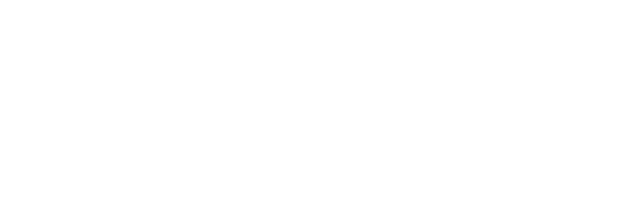
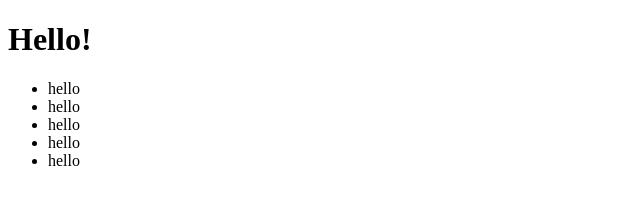
Before and after one commit to OlhaKinash/test, a plain HTML site: page index.html in a window 1280 px wide. Shown: the whole page, without its empty margins (0-640 px from the left). Drawn offline with Linux system fonts and the light colour scheme.

Commit message:
add h1, ul and li*5

```diff
--- a/index.html
+++ b/index.html
@@ -7,6 +7,13 @@
     <title>Document</title>
 </head>
 <body>
-
+    <h1>Hello!</h1>
+    <ul>
+        <li>hello</li>
+        <li>hello</li>
+        <li>hello</li>
+        <li>hello</li>
+        <li>hello</li>
+    </ul>
 </body>
 </html>
```
